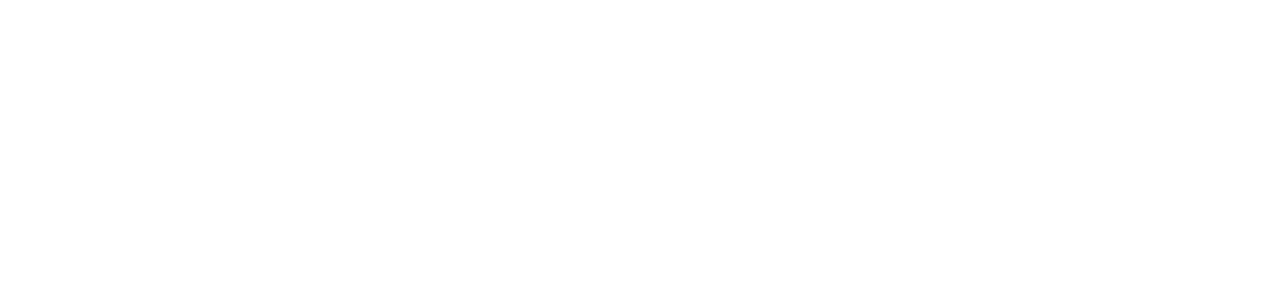
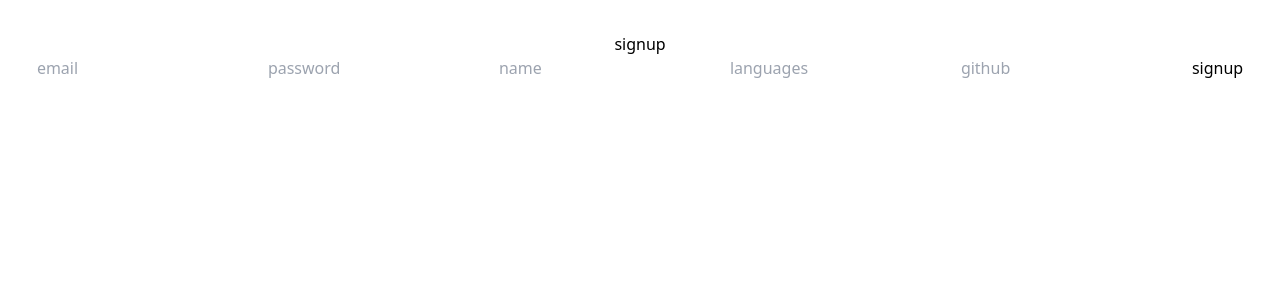
Before and after one commit to Busra-Tesa/developer-lab-frontend, a React (Vite) app: page /signup in a window 1280 px wide. Before the commit this address had no page. Shown: the top 300 px of the page. Built offline with nearby package versions, Linux system fonts and the light colour scheme.

Commit message:
added signuppage

```diff
--- a/src/App.jsx
+++ b/src/App.jsx
@@ -3,7 +3,7 @@
 import viteLogo from '/vite.svg'
 import PostPage from './pages/PostPage'
 import { BrowserRouter as Router } from "react-router-dom";
-
+import SignUpPage from './pages/SignUpPage';
 
 import { Route,Routes } from 'react-router-dom'
 
@@ -19,6 +19,7 @@
       <Routes>
 
         <Route path="/post" element={<PostPage />} />
+        <Route path ="/signup" element={<SignUpPage/> }/>
       </Routes>
     </>
 
--- a/src/pages/SignUpPage.jsx
+++ b/src/pages/SignUpPage.jsx
@@ -10,7 +10,7 @@
 
   function signup(ev) {
     ev.preventDefault();
-    const response =  fetch('http://localhost:5137/auth/signup', {
+    const response =  fetch('http://localhost:5137/signup', {
       method: 'POST',
       body: JSON.stringify({email,password,name,languages,github}),
       headers: {'Content-Type':'application/json'},
```
